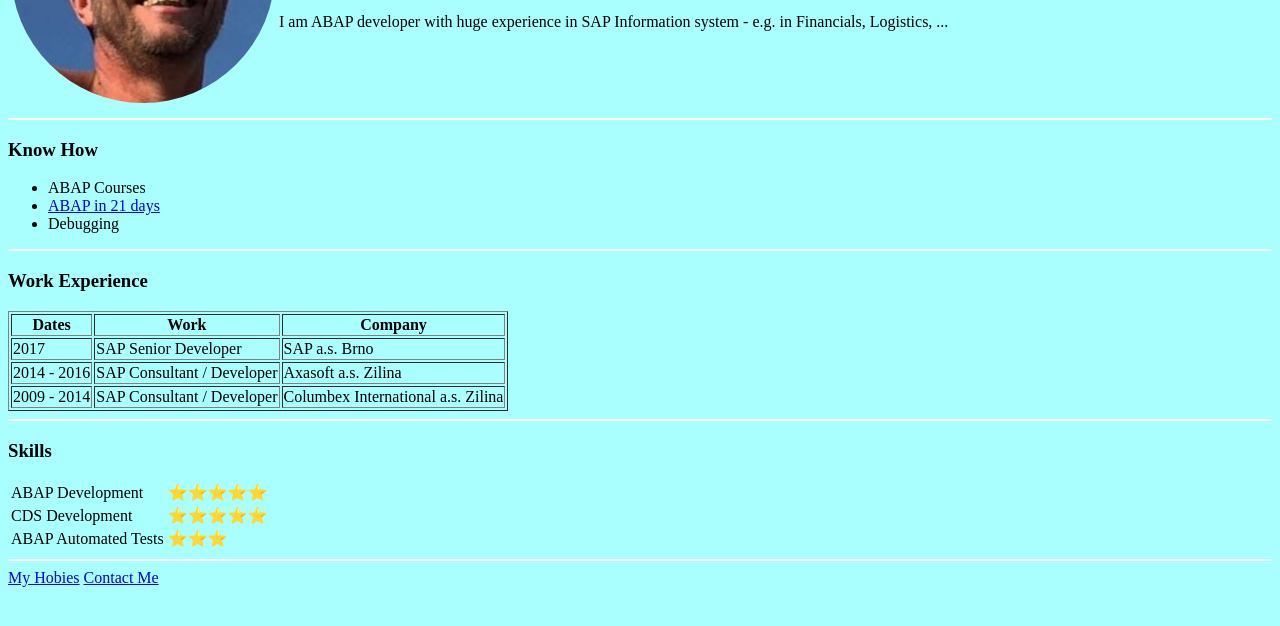
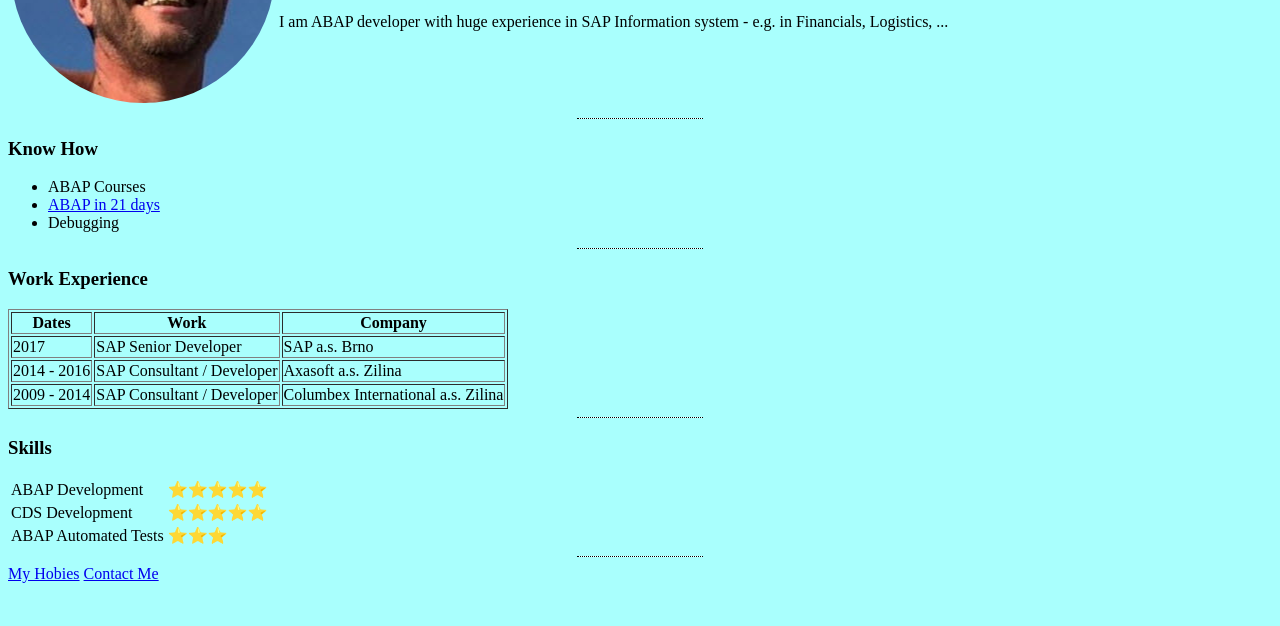
Before and after one commit to martino1961/WebDevelopmentUdemy, a plain HTML site: page HTML - Personal Site/index.html in a window 1280 px wide. Shown: the part 172-798 px from the top of the page. Drawn offline with Linux system fonts and the light colour scheme.

Commit message:
CCS: Set dotted line 10%

```diff
--- a/HTML - Personal Site/index.html
+++ b/HTML - Personal Site/index.html
@@ -13,9 +13,10 @@
 
         hr {
             background-color: white;
-            border-style: none;
-            height: 2px;
+            border-style: dotted none none;
+            /* height: 2px; */
             /* width: 30%;  */
+            width: 10%;
         }
 
     </style>
@@ -34,7 +35,8 @@
             </td>
         </tr>
     </table>
-     <hr size="8" noshade="">
+    <!-- <hr size="8" noshade=""> -->
+    <hr>
     <h3>Know How</h3>
     <ul>
         <li>ABAP Courses</li>
```
